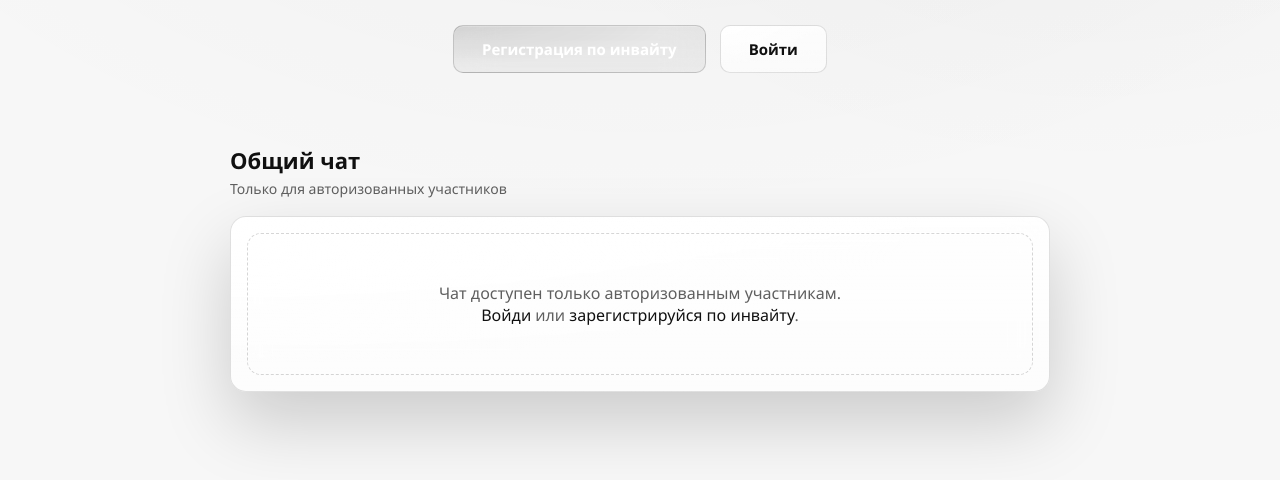
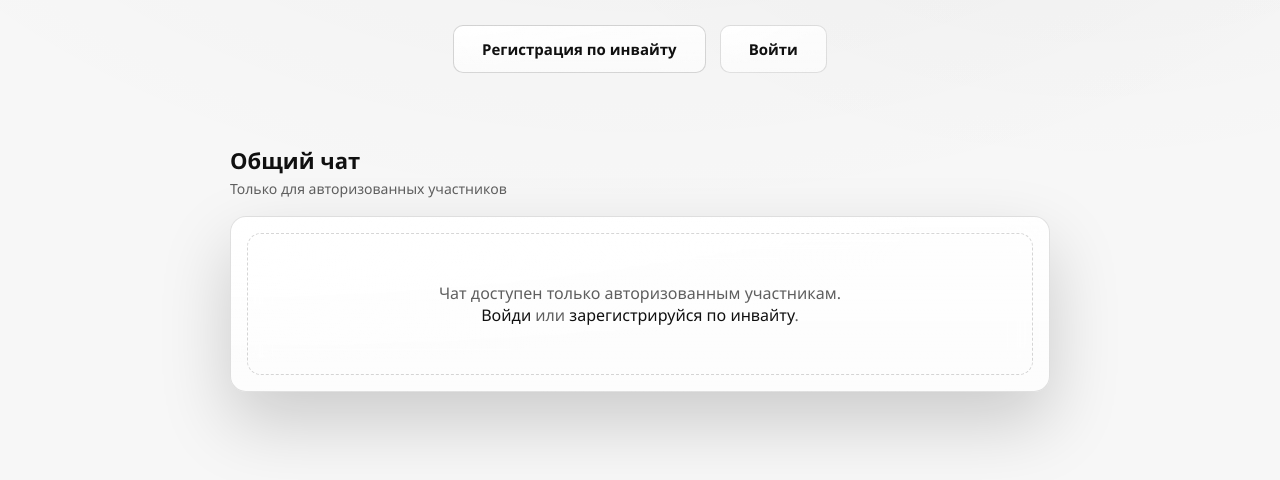
Before and after one commit to lUNAlINK666/bloxyteamrepo, a website: page public/index.html in a window 1280 px wide. Shown: the part 242-722 px from the top of the page. Drawn offline with Linux system fonts and the light colour scheme; no server answers.

Commit message:
White text on primary buttons

```diff
--- a/public/style.css
+++ b/public/style.css
@@ -52,7 +52,7 @@
   --glass-blur: blur(20px) saturate(180%);
 }
 
-:root[data-theme="light"] .btn-primary { background: radial-gradient(140% 140% at 0% 0%, rgba(0,0,0,0.08), transparent 60%), linear-gradient(180deg, rgba(0,0,0,0.06) 0%, rgba(0,0,0,0.04) 100%); color: var(--on-accent); border: 1px solid rgba(0,0,0,0.16); }
+:root[data-theme="light"] .btn-primary { background: radial-gradient(140% 140% at 0% 0%, rgba(255,255,255,0.9), transparent 60%), linear-gradient(180deg, rgba(255,255,255,0.8) 0%, rgba(255,255,255,0.6) 100%); color: #101010; border: 1px solid rgba(0,0,0,0.16); }
 :root[data-theme="light"] .btn-primary:hover { background: radial-gradient(140% 140% at 0% 0%, rgba(0,0,0,0.1), transparent 60%), linear-gradient(180deg, rgba(0,0,0,0.08) 0%, rgba(0,0,0,0.05) 100%); }
 :root[data-theme="light"] .btn-ghost { background: radial-gradient(140% 140% at 0% 0%, rgba(255,255,255,0.9), transparent 60%), linear-gradient(180deg, rgba(255,255,255,0.8) 0%, rgba(255,255,255,0.6) 100%); color: var(--text); border: 1px solid var(--border); }
 
@@ -243,7 +243,7 @@ body {
 .btn { display: inline-block; padding: 13px 28px; border-radius: 10px; font-size: 15px; font-weight: 700; cursor: pointer; text-decoration: none; border: none; transition: background 0.15s, transform 0.1s, color 0.15s, border-color 0.15s; }
 .btn:hover { transform: translateY(-1px); }
 .btn:disabled { opacity: 0.6; cursor: not-allowed; transform: none; }
-.btn-primary { background: radial-gradient(140% 140% at 0% 0%, rgba(255,255,255,0.22), transparent 60%), linear-gradient(180deg, rgba(255,255,255,0.14) 0%, rgba(255,255,255,0.06) 100%); color: var(--on-accent); border: 1px solid rgba(255,255,255,0.26); backdrop-filter: var(--glass-blur); -webkit-backdrop-filter: var(--glass-blur); box-shadow: inset 0 1px 0 rgba(255,255,255,0.18), 0 20px 60px -30px var(--shadow); }
+.btn-primary { background: radial-gradient(140% 140% at 0% 0%, rgba(255,255,255,0.22), transparent 60%), linear-gradient(180deg, rgba(255,255,255,0.14) 0%, rgba(255,255,255,0.06) 100%); color: #ffffff; border: 1px solid rgba(255,255,255,0.26); backdrop-filter: var(--glass-blur); -webkit-backdrop-filter: var(--glass-blur); box-shadow: inset 0 1px 0 rgba(255,255,255,0.18), 0 20px 60px -30px var(--shadow); }
 .btn-primary:hover { background: radial-gradient(140% 140% at 0% 0%, rgba(255,255,255,0.28), transparent 60%), linear-gradient(180deg, rgba(255,255,255,0.18) 0%, rgba(255,255,255,0.08) 100%); }
 .btn-ghost { background: radial-gradient(140% 140% at 0% 0%, rgba(255,255,255,0.1), transparent 60%), linear-gradient(180deg, rgba(255,255,255,0.05) 0%, rgba(255,255,255,0.02) 100%); color: var(--text); border: 1px solid var(--border); backdrop-filter: var(--glass-blur); -webkit-backdrop-filter: var(--glass-blur); box-shadow: inset 0 1px 0 rgba(255,255,255,0.1); }
 .btn-ghost:hover { color: var(--text); border-color: var(--border-stronger); background: radial-gradient(140% 140% at 0% 0%, rgba(255,255,255,0.14), transparent 60%), linear-gradient(180deg, rgba(255,255,255,0.08) 0%, rgba(255,255,255,0.03) 100%); }
```
